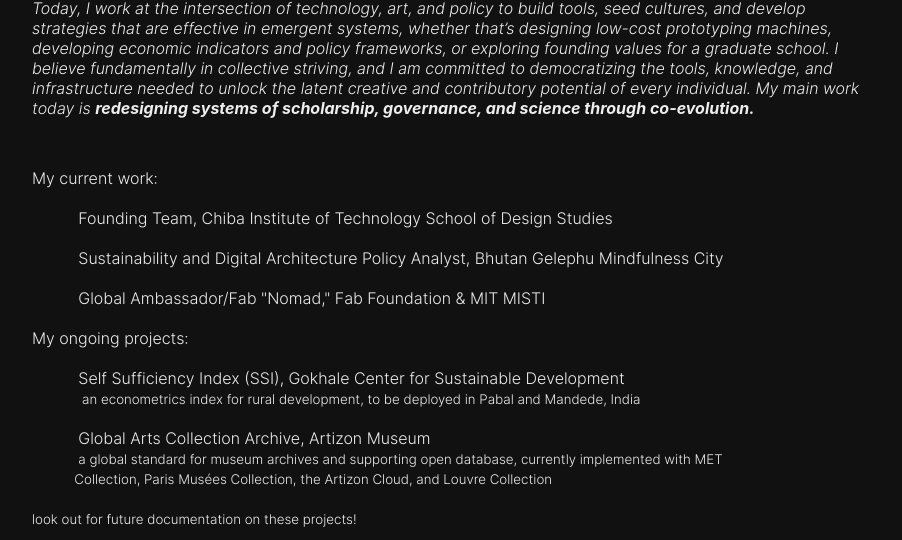
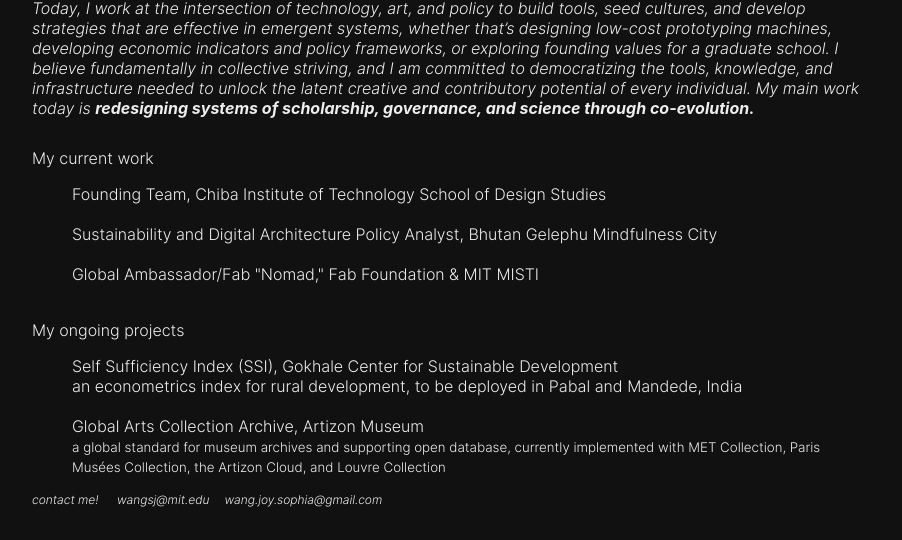
Before and after one commit to sophiajwang/portfolio, a plain HTML site: page index.html in a window 1280 px wide. Shown: the part 755-1295 px from the top of the page, without its empty margins (188-1090 px from the left). Drawn offline with Linux system fonts and the light colour scheme; a web font is replaced by a local one.

Commit message:
Update index.html

```diff
--- a/index.html
+++ b/index.html
@@ -45,22 +45,26 @@
         that are effective in emergent systems, whether that’s designing low-cost prototyping machines, developing economic
         indicators and policy frameworks, or exploring founding values for a graduate school. I believe fundamentally in collective striving,
         and I am committed to democratizing the tools, knowledge, and infrastructure needed to unlock the latent
-        creative and contributory potential of every individual. My main work today is <strong>redesigning systems of scholarship, governance, and science through co-evolution.</strong><br> <br>
+        creative and contributory potential of every individual. My main work today is <strong>redesigning systems of scholarship, governance, and science through co-evolution.</strong><br>
       </div>
-      My current work: <br><br>
+      My current work
       <!-- &emsp;&emsp;[   ]  -->
-      &emsp;&emsp;&emsp;Founding Team, <a href="https://www.it-chiba.ac.jp/english/"> Chiba Institute of Technology School of Design Studies</a> <br><br>
-      &emsp;&emsp;&emsp;Sustainability and Digital Architecture Policy Analyst, <a href="https://gmc.bt/"> Bhutan Gelephu Mindfulness City</a> <br><br>
-      &emsp;&emsp;&emsp;Global Ambassador/Fab "Nomad," <a href="https://fabfoundation.org/"> Fab Foundation</a> & <a href="https://misti.mit.edu/"> MIT MISTI</a> <br><br>
+      <ul style="list-style: none;">
+        <li>Founding Team, <a href="https://www.it-chiba.ac.jp/english/"> Chiba Institute of Technology School of Design Studies</a> <br></li> <br>
+        <li>Sustainability and Digital Architecture Policy Analyst, <a href="https://gmc.bt/"> Bhutan Gelephu Mindfulness City</a> <br></li><br>
+        <li>Global Ambassador/Fab "Nomad," <a href="https://fabfoundation.org/"> Fab Foundation</a> & <a href="https://misti.mit.edu/"> MIT MISTI</a> <br> <br></li>
+      </ul>
 
-        My ongoing projects: <br> <br>
-        &emsp;&emsp;&emsp;Self Sufficiency Index (SSI), <a href="https://www.csd.gipe.ac.in/">Gokhale Center for Sustainable Development</a> <br>
-        &emsp;&emsp;&emsp;<small> an econometrics index for rural development, to be deployed in Pabal and Mandede, India </small><br><br>
+  My ongoing projects
+      <!-- &emsp;&emsp;[   ]  -->
+      <ul style="list-style: none;">
+      <li>Self Sufficiency Index (SSI), <a href="https://www.csd.gipe.ac.in/">Gokhale Center for Sustainable Development</a> <br></li>
+      <li>an econometrics index for rural development, to be deployed in Pabal and Mandede, India <br></li> <br>
+      <li>Global Arts Collection Archive, <a href="https://www.artizon.museum/en/">Artizon Museum</a> <br></li>
+      <li><small>a global standard for museum archives and supporting open database, currently implemented with MET Collection,
+        Paris Musées Collection, the Artizon Cloud, and Louvre Collection</small> <br></li>
+    </ul>
 
-        &emsp;&emsp;&emsp;Global Arts Collection Archive, <a href="https://www.artizon.museum/en/">Artizon Museum</a> <br>
-        &emsp;&emsp;&emsp;<small>a global standard for museum archives and supporting open database, currently implemented with MET
-          <br>&emsp;&emsp;&emsp;&nbsp;Collection, Paris Musées Collection, the Artizon Cloud, and Louvre Collection</small> <br> <br>
-        <small> look out for future documentation on these projects! </small>  <br> <br>
       <div class="page-notice padding-bottom-std">
         contact me! &emsp; wangsj@mit.edu &emsp;wang.joy.sophia@gmail.com
         <!-- <br> <a href="assets/about/Sophia Wang Resume.pdf">cv</a> ||
```
